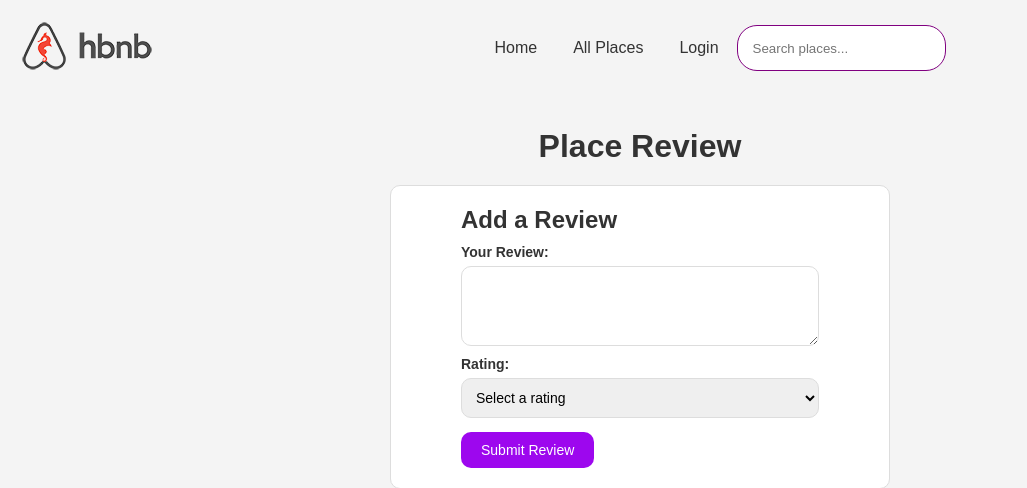
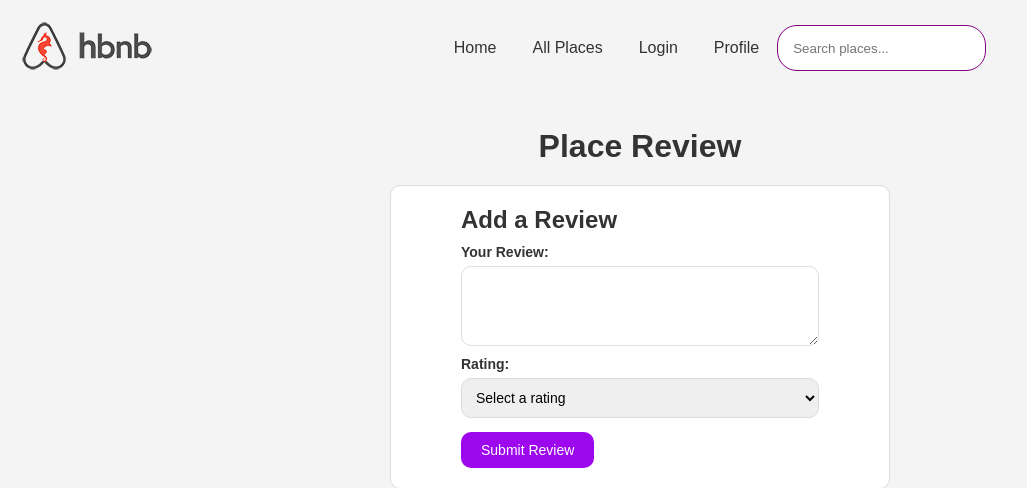
Before and after one commit to 12113-byte/holbertonschool-hbnb, a Flask app: page /add_review in a window 1280 px wide. Shown: the top 488 px of the page, without its empty margins (0-1027 px from the left). Run offline with Flask 3, Linux system fonts and the light colour scheme.

Commit message:
added the basis for profile button

```diff
--- a/app/__init__.py
+++ b/app/__init__.py
@@ -69,5 +69,9 @@ def create_app(config_class="config.DevelopmentConfig"):
     def add_review():
         return render_template('add_review.html')
 
+    @app.route('/profile')
+    def profile():
+        return render_template('profile.html')
+
     #  returns fully configured app
     return app
--- a/app/static/scripts.js
+++ b/app/static/scripts.js
@@ -22,11 +22,14 @@ function getCookie(name) {
 function checkAuthentication() {
 	const token = getCookie('access_token');
 	const loginLink = document.getElementById('login-link');
+	const profileLink = document.getElementById('profile-link');
 
 	if (!token) {
 		loginLink.style.display = 'block';
+		profileLink.style.display = 'none';
 	} else {
 		loginLink.style.display = 'none';
+		profileLink.style.display = 'block';
 	}
 	return token;
 }
@@ -78,7 +81,6 @@ function IndexPageFunction(access_token){
 	});
 	fetchPlaces(access_token);
 }
-
 
 async function fetchPlaces(token) {
 	await fetch("/api/v1/places", {
--- a/app/templates/header.html
+++ b/app/templates/header.html
@@ -8,6 +8,7 @@
             <li><a href="homepage">Home</a></li>
             <li><a href="/">All Places</a></li>
             <li><a id="login-link" href="login">Login</a></li>
+            <li><a id="profile-link" href="profile">Profile</a></li>
             <input type="text" placeholder="Search places..." class="search-bar">
         </ul>
     </nav>
```
